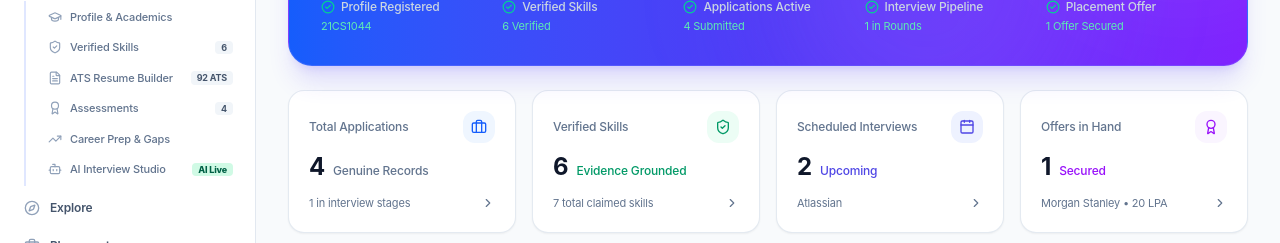
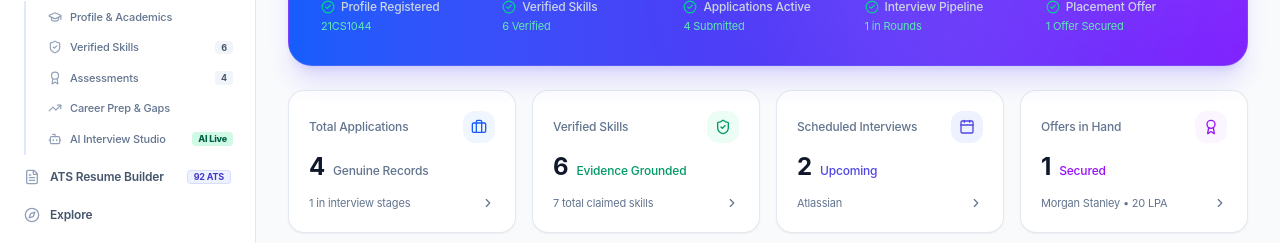
Before and after one commit to bhumit9744/dypdyp, a React (Vite) app in the folder frontend/: page / in a window 1280 px wide. Shown: the part 243-486 px from the top of the page. Built offline with nearby package versions, Linux system fonts and the light colour scheme; no server answers.

Commit message:
feat(navigation): promote ATS Resume Builder to top-level navigation section

```diff
--- a/frontend/src/App.tsx
+++ b/frontend/src/App.tsx
@@ -41,6 +41,9 @@ export const AppContent: React.FC = () => {
     switch (currentSection) {
       case 'dashboard':
         return <DashboardPage />;
+
+      case 'resume':
+        return <ResumeSubSection />;
 
       case 'career':
         switch (currentSubSection) {
--- a/frontend/src/components/layout/Header.tsx
+++ b/frontend/src/components/layout/Header.tsx
@@ -13,7 +13,8 @@ import {
   GraduationCap,
   Menu,
   X,
-  Gamepad2
+  Gamepad2,
+  FileText
 } from 'lucide-react';
 import { useApp } from '../../context/AppContext';
 import { NavSection } from '../../types';
@@ -54,6 +55,12 @@ export const Header: React.FC = () => {
       label: 'My Career',
       icon: UserCheck,
       defaultSub: 'profile'
+    },
+    {
+      id: 'resume',
+      label: 'ATS Resume',
+      icon: FileText,
+      defaultSub: 'resume'
     },
     {
       id: 'explore',
--- a/frontend/src/components/layout/Sidebar.tsx
+++ b/frontend/src/components/layout/Sidebar.tsx
@@ -77,6 +77,7 @@ export const Sidebar: React.FC<SidebarProps> = ({ mobileOpen = false, setMobileO
     label: string;
     icon: React.ComponentType<{ className?: string }>;
     defaultSub?: string;
+    badge?: string;
     subItems?: { id: string; label: string; icon: React.ComponentType<{ className?: string }>; badge?: string }[];
   }[] = [
     {
@@ -93,11 +94,17 @@ export const Sidebar: React.FC<SidebarProps> = ({ mobileOpen = false, setMobileO
       subItems: [
         { id: 'profile', label: 'Profile & Academics', icon: GraduationCap },
         { id: 'skills', label: 'Verified Skills', icon: ShieldCheck, badge: `${skills.filter(s => s.verified).length || skills.length}` },
-        { id: 'resume', label: 'ATS Resume Builder', icon: FileText, badge: '92 ATS' },
         { id: 'assessments', label: 'Assessments', icon: Award, badge: '4' },
         { id: 'career-prep', label: 'Career Prep & Gaps', icon: TrendingUp },
         { id: 'interview-studio', label: 'AI Interview Studio', icon: Bot, badge: 'AI Live' }
       ]
+    },
+    {
+      id: 'resume',
+      label: 'ATS Resume Builder',
+      icon: FileText,
+      defaultSub: 'resume',
+      badge: '92 ATS'
     },
     {
       id: 'explore',
@@ -329,6 +336,17 @@ export const Sidebar: React.FC<SidebarProps> = ({ mobileOpen = false, setMobileO
 
                   {(!isSidebarCollapsed || mobileOpen) && (
                     <div className="flex items-center space-x-1.5 shrink-0">
+                      {item.badge && (
+                        <span
+                          className={`px-1.5 py-0.2 rounded text-[9px] font-bold ${
+                            isActiveSection
+                              ? 'bg-brand-600 text-white shadow-xs'
+                              : 'bg-brand-50 text-brand-700 dark:bg-brand-950 dark:text-brand-300 border border-brand-200/60'
+                          }`}
+                        >
+                          {item.badge}
+                        </span>
+                      )}
                       {isActiveSection && (
                         <span className="w-1.5 h-1.5 rounded-full bg-brand-600 dark:bg-brand-400" />
                       )}
--- a/frontend/src/components/layout/SubNav.tsx
+++ b/frontend/src/components/layout/SubNav.tsx
@@ -39,7 +39,7 @@ export const SubNav: React.FC = () => {
     skills
   } = useApp();
 
-  if (currentSection === 'dashboard') return null;
+  if (currentSection === 'dashboard' || currentSection === 'resume') return null;
 
   const tabConfigs: Record<
     string,
@@ -48,7 +48,6 @@ export const SubNav: React.FC = () => {
     career: [
       { id: 'profile', label: 'Profile & Academics', icon: GraduationCap },
       { id: 'skills', label: 'Verified Skills', icon: ShieldCheck, count: skills.length },
-      { id: 'resume', label: 'ATS Resume Builder', icon: FileText },
       { id: 'assessments', label: 'Assessments', icon: Award, count: 4 },
       { id: 'career-prep', label: 'Career Prep & Gaps', icon: TrendingUp },
       { id: 'interview-studio', label: 'AI Interview Studio', icon: Bot }
--- a/frontend/src/pages/placements/ApplicationsSubSection.tsx
+++ b/frontend/src/pages/placements/ApplicationsSubSection.tsx
@@ -605,7 +605,7 @@ export const ApplicationsSubSection: React.FC = () => {
                 </h4>
                 <button
                   onClick={() => {
-                    setCurrentSection('career');
+                    setCurrentSection('resume');
                     setCurrentSubSection('resume');
                   }}
                   className="text-[11px] font-semibold text-brand-600 hover:underline flex items-center gap-1"
--- a/frontend/src/types/index.ts
+++ b/frontend/src/types/index.ts
@@ -1,6 +1,6 @@
 export type Role = 'student' | 'coordinator';
 
-export type NavSection = 'dashboard' | 'career' | 'explore' | 'placements' | 'arena';
+export type NavSection = 'dashboard' | 'career' | 'resume' | 'explore' | 'placements' | 'arena';
 
 export type CareerSubSection = 'profile' | 'skills' | 'resume' | 'assessments' | 'career-prep' | 'interview-studio';
 
```
